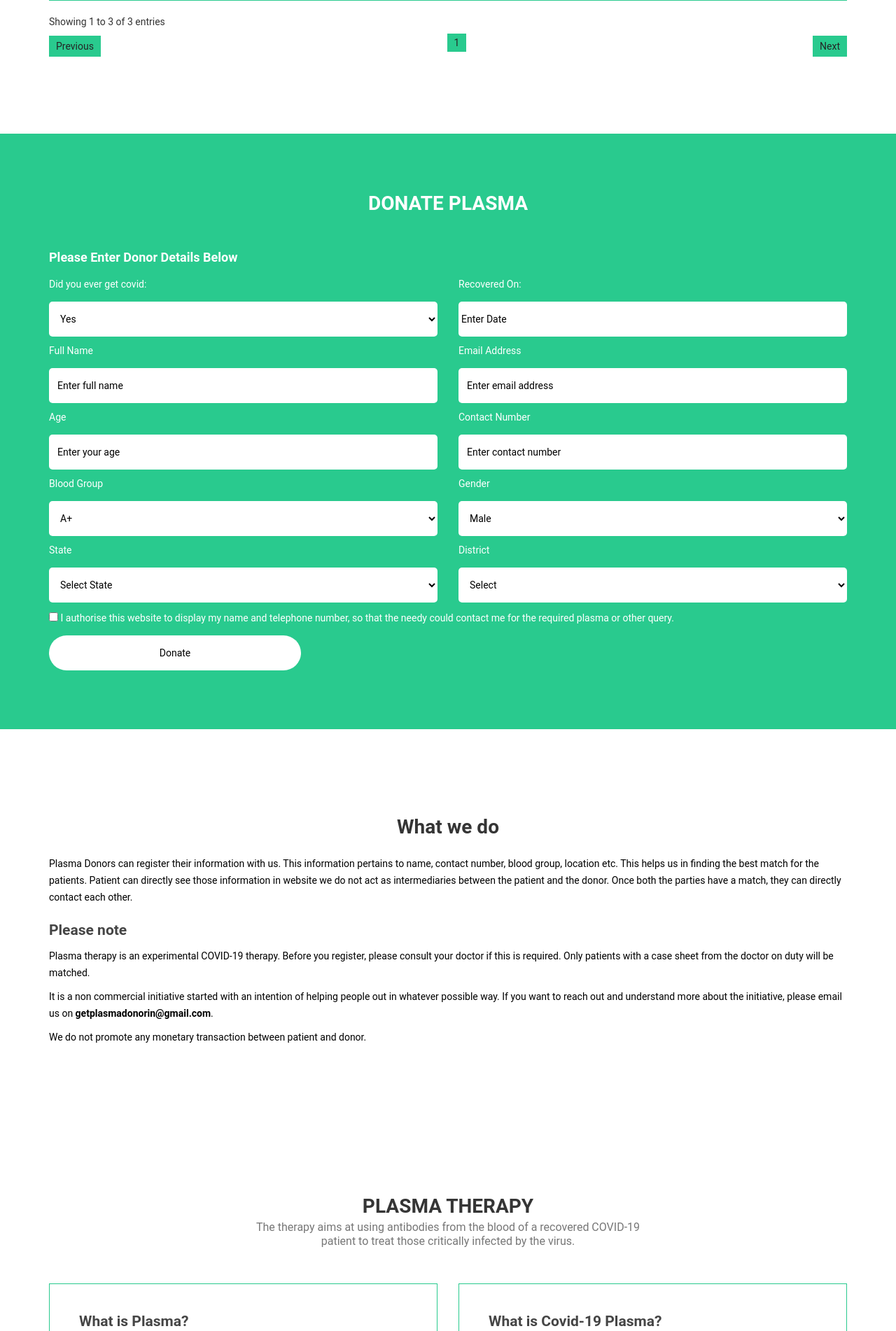
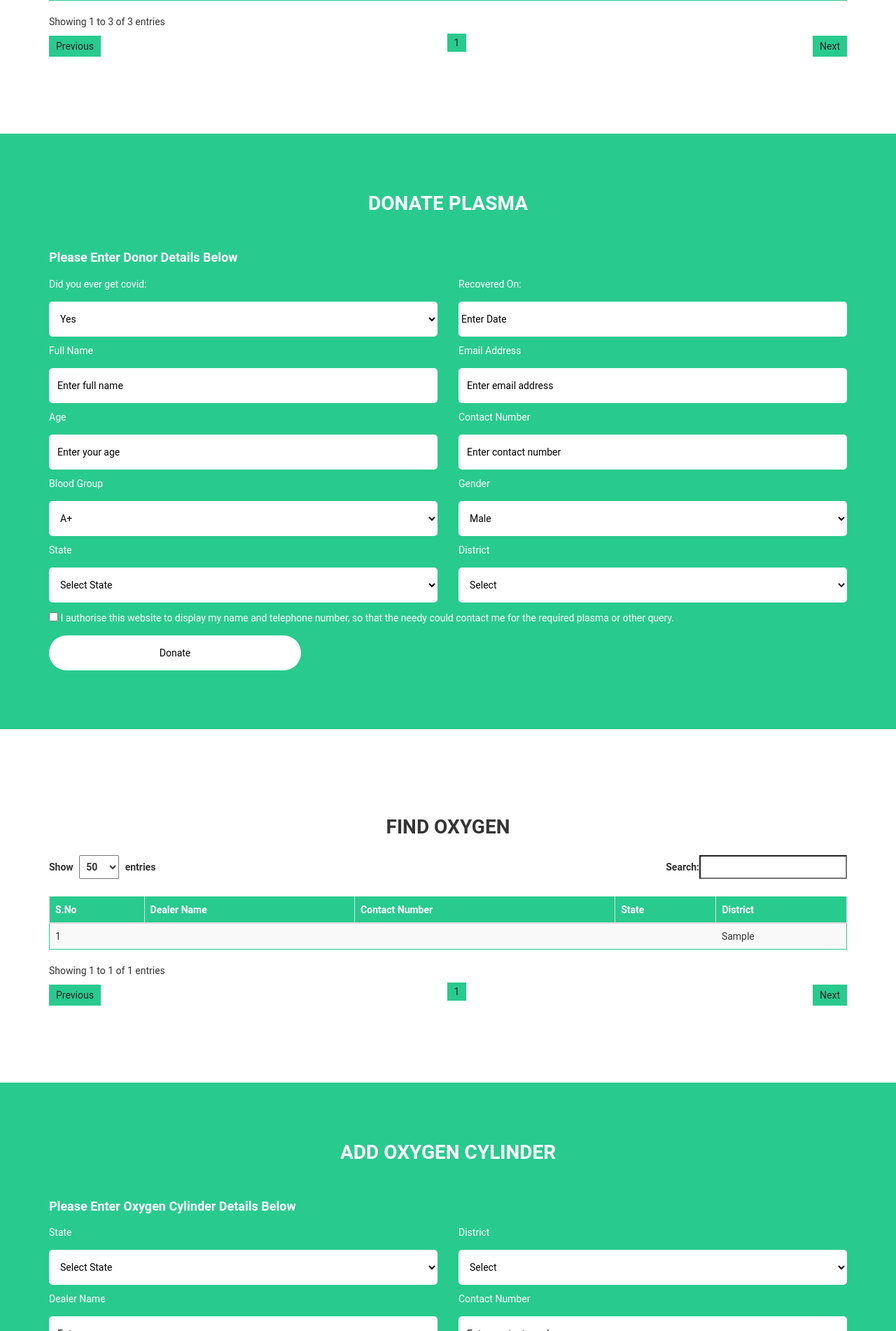
Before and after one commit to sarthakgarg234/get_plasma_donate, a PHP site: page /get_plasma_donate/ in a window 1280 px wide. Shown: the part 2113-4015 px from the top of the page at 70% size. Run offline with PHP 8.4, Linux system fonts and the light colour scheme; data comes from the database, SQL or seed files in the repository; tables that the repository leaves empty or names only in its code hold one stand-in row (values such as "Sample post"); data that the repository does not hold is empty.

Commit message:
Adding oxygen cylinder func.

```diff
--- a/index.php
+++ b/index.php
@@ -1,5 +1,6 @@
 <?php include("connection.php");
      $query_state =mysqli_query($con,"SELECT * FROM state");
+     $query_state_plasma =mysqli_query($con,"SELECT * FROM state");
 ?>
 <!DOCTYPE html>
 <html lang="en">
@@ -62,10 +63,10 @@
                <ul class="nav navbar-nav navbar-nav-first">
                   <li><a href="#about" class="smoothScroll">How It Works</a></li>
                   <li><a href="#who_can_donate" class="smoothScroll">Who Can Donate</a></li>
-                  <li><a href="#contact" class="smoothScroll">Donate Plasma</a></li>
+                  <li><a href=".donate_plasma" class="smoothScroll">Donate Plasma</a></li>
                   <li><a href="#find_a_donor" class="smoothScroll">Find a Donor</a></li>
-                  <li><a href="#what_we_do" class="smoothScroll">What we do</a></li>
-                  <li><a href="#plasma_therapy" class="smoothScroll">More about Plasma</a></li>
+                  <li><a href="#oxygen_cylinder" class="smoothScroll">Oxygen Cylinder</a></li>
+                  <li><a href=".add_oxygen_cylinder" class="smoothScroll">Add Oxygen Cylinder</a></li>
                </ul>
             </div>
          </div>
@@ -81,7 +82,8 @@
                            <h1>India Needs You !</h1>
                            <h3> If you are a recovered Covid 19 patient, come forward and donate your plasma. Your contribution may help save a life!</h3>
                            <a href="#contact" class="section-btn btn btn-default smoothScroll">Donate Plasma</a>
-                           <a href="#find_a_donor" class="section-btn btn btn-default smoothScroll">Find a Donor</a>
+                           <a href="#find_a_donor" class="section-btn btn btn-default smoothScroll">Find a Plasma Donor</a>
+                           <a href="#oxygen_cylinder" class="section-btn btn btn-default smoothScroll">Find Oxygen Cylinder</a>
                         </div>
                      </div>
                   </div>
@@ -160,8 +162,7 @@
             </div>
          </div>
       </section>
-
-      <!-- Donor Listing -->
+      <!-- Plasma Listing -->
       <section id="find_a_donor" class="find_a_donor">
          <div class="container">
           <h2 class="text-center">FIND A DONOR</h2>
@@ -242,8 +243,8 @@
             </div>
          </div>
       </section>
-      <!-- CONTACT -->
-      <section id="contact">
+      <!-- DONATE PLASMA -->
+      <section id="contact" class="donate_plasma">
          <div class="container">
             <h2 class="text-center">DONATE PLASMA</h2>
             <form id="contact-form" role="form" action="save_donor_information.php" method="post">
@@ -303,6 +304,93 @@
                   </div>
                   <div class="col-md-6">
                      <label>State</label>
+                     <select required onChange="getdistrictPlasma(this.value);" name="state" id="state" class="form-control">
+                         <option value="">Select State</option>
+                        <?php
+                           while($row=mysqli_fetch_array($query_state_plasma)) { ?>
+                        <option value="<?php echo $row['StCode'];?>"><?php echo $row['StateName'];?></option>
+                        <?php } ?>
+                     </select>
+                  </div>
+                  <div class="col-md-6">
+                     <label>District</label>
+                     <select required name="district" id="district-list-plasma" class="form-control">
+                        <option value="">Select</option>
+                     </select>
+                  </div>
+                  <div class="col-sm-12">
+                     <input type="checkbox" required id="vehicle1" name="authorize" value="">
+                     <label for="vehicle1">I authorise this website to display my name and telephone number, so that the needy could contact me for the required plasma or other query.</label><br>
+                  </div>
+                  <div class="col-md-4 col-sm-12">
+                     <input type="submit" class="form-control" name="donate" value="Donate">
+                  </div>
+               </div>
+            </form>
+         </div>
+      </section>
+       <!-- FIND OXYGEN CYLINDER -->
+       <section id="oxygen_cylinder" class="oxygen_cylinder">
+         <div class="container">
+          <h2 class="text-center">FIND OXYGEN</h2>
+          <?php if (isset($_SESSION['oxygen_success_message']) && $_SESSION['oxygen_success_message'] != '') { ?>
+            <div class="alert alert-success alert-dismissible" role="alert">
+              <button type="button" class="close" data-dismiss="alert" aria-label="Close"><span aria-hidden="true">&times;</span></button>
+              <?php echo $_SESSION['oxygen_success_message']; ?>
+            </div>
+         <?php $_SESSION['oxygen_success_message'] = '';
+               unset($_SESSION['oxygen_success_message']);
+         } ?>
+            <div class="table-responsive">
+               <div class="table-wrapper">
+                  <table id="oxygenListing" class="table table-striped table-hover">
+                     <thead>
+                        <tr>
+                           <th>S.No</th>
+                           <th>Dealer Name</th>
+                           <th>Contact Number</th>
+                           <th>State</th>
+                           <th>District</th>
+                        </tr>
+                     </thead>
+                     <tbody>
+                        <?php
+                           $ret=mysqli_query($con,"SELECT oxygen_cylinder_details.*, state.StateName FROM oxygen_cylinder_details LEFT JOIN state ON oxygen_cylinder_details.state = state.StCode order by state.StateName");
+                           $cnt=1;
+                           $row=mysqli_num_rows($ret);
+                           if($row>0){
+                           while ($row=mysqli_fetch_array($ret)) {
+                           ?>
+                        <!--Fetch the Records -->
+                        <tr>
+                           <td><?php echo $cnt;?></td>
+                           <td><?php  echo $row['dealerName'];?></td>
+                           <td><a href="tel:<?php echo $row['contactNumber'];?>"><?php echo $row['contactNumber'];?></a></td>
+                           <td><?php  echo $row['StateName'];?></td>
+                           <td> <?php  echo $row['district'];?></td>
+                        </tr>
+                        <?php
+                           $cnt=$cnt+1;
+                           } } else {?>
+                        <tr>
+                           <th style="text-align:center; color:red;" colspan="6">No Record Found</th>
+                        </tr>
+                        <?php } ?>
+                     </tbody>
+                  </table>
+               </div>
+            </div>
+         </div>
+      </section>
+      <!-- ADD OXYGEN CYLINDER -->
+      <section id="contact" class="add_oxygen_cylinder">
+         <div class="container">
+            <h2 class="text-center">ADD OXYGEN CYLINDER</h2>
+            <form id="contact-form" role="form" action="add_oxygen_cylinder.php" method="post">
+               <h4>Please Enter Oxygen Cylinder Details Below</h4>
+               <div class="row">
+                  <div class="col-md-6">
+                     <label>State</label>
                      <select required onChange="getdistrict(this.value);" name="state" id="state" class="form-control">
                          <option value="">Select State</option>
                         <?php
@@ -317,12 +405,22 @@
                         <option value="">Select</option>
                      </select>
                   </div>
+                  <div class="col-md-6">
+                     <label>Dealer Name</label>
+                     <input required type="text" class="form-control" placeholder="Enter your name"
+                        name="dealerName">
+                  </div>
+                  <div class="col-md-6">
+                     <label>Contact Number</label>
+                     <input required type="number" class="form-control" placeholder="Enter contact number"
+                        name="contactNumber">
+                  </div>
                   <div class="col-sm-12">
-                     <input type="checkbox" required id="vehicle1" name="authorize" value="">
-                     <label for="vehicle1">I authorise this website to display my name and telephone number, so that the needy could contact me for the required plasma or other query.</label><br>
+                     <input type="checkbox" required id="authorize_oxygen" name="authorize_oxygen" value="">
+                     <label for="authorize_oxygen">I authorise this website to display my name and telephone number, so that the needy could contact me for the required oxygen or other query.</label><br>
                   </div>
                   <div class="col-md-4 col-sm-12">
-                     <input type="submit" class="form-control" name="donate" value="Donate">
+                     <input type="submit" class="form-control" name="add" value="Add">
                   </div>
                </div>
             </form>
@@ -342,48 +440,6 @@
                            <p>Plasma therapy is an experimental COVID-19 therapy. Before you register, please consult your doctor if this is required. Only patients with a case sheet from the doctor on duty will be matched.</p>
                            <p>It is a non commercial initiative started with an intention of helping people out in whatever possible way. If you want to reach out and understand more about the initiative, please email us on <strong>getplasmadonorin@gmail.com</strong>.</p>
                            <p>We do not promote any monetary transaction between patient and donor.</p>
-                  </div>
-               </div>
-            </div>
-         </div>
-      </section>
-
-      <!-- FEATURE -->
-      <section id="plasma_therapy">
-         <div class="container">
-            <div class="row">
-               <div class="col-md-12 col-sm-12">
-                  <div class="section-title text-center">
-                     <h2>PLASMA THERAPY <small>The therapy aims at using antibodies from the blood of a recovered COVID-19 patient
-                        to treat those critically infected by the virus.
-                        </small>
-                     </h2>
-                  </div>
-               </div>
-            </div>
-            <div class="row d-flex">
-               <div class="col-md-6">
-                  <div class="feature-thumb">
-                     <h3>What is Plasma?</h3>
-                     <p>Plasma is the clear, straw-colored liquid portion of blood that remains after red blood cells, white blood cells, platelets and other cellular components are removed. It is the single largest component of human blood, comprising about 55 percent, and contains water, salts, enzymes, antibodies and other proteins.</p>
-                  </div>
-               </div>
-               <div class="col-md-6">
-                  <div class="feature-thumb">
-                     <h3>What is Covid-19 Plasma?</h3>
-                     <p>Convalescent plasma refers to plasma obtained from an individual who has recuperated from an infection. During the infectious period, the individual’s immune system would have mounted an attack on the foreign virus. By the time the virus is vanquished, the body would have developed ammunition specifically to beat the virus, which will be a type of antibody</p>
-                  </div>
-               </div>
-               <div class="col-md-6">
-                  <div class="feature-thumb">
-                     <h3>Why to donate Plasma?</h3>
-                     <p>Quite simply, plasma donors are needed because lives depend on plasma protein therapies. Donating plasma is often called, "the gift of life.".Plasma donation and blood donation are critically important activities that contribute to saving lives.Your plasma will be used to create therapies to treat Covid-19 patients.</p>
-                  </div>
-               </div>
-               <div class="col-md-6">
-                  <div class="feature-thumb">
-                     <h3>Who can donate Plasma?</h3>
-                     <p>You have a prior, verified diagnosis of COVID-19, but are now symptom free. You must have recovered from symptoms at least 14 days prior to donation.You are at least 17 years old and less than 65 years old. You do not have diabetes or high blood pressure.</p>
                   </div>
                </div>
             </div>
@@ -423,6 +479,10 @@
                "iDisplayLength": 50
           });
 
+          $('#oxygenListing').dataTable({
+               "iDisplayLength": 50
+          });
+
           $('#bloodGroup').on('change', function () {
                     table.api().column(6).search( this.value ).draw();
                 } );
@@ -441,6 +501,16 @@
               }
               });
          }
+         function getdistrictPlasma(val) {
+              $.ajax({
+              type: "POST",
+              url: "get_district.php",
+              data:'state_id='+val,
+              success: function(data){
+                   $("#district-list-plasma").html(data);
+              }
+              });
+         }
       </script>
    </body>
 </html>
--- /dev/null
+++ b/sitemap.xml
@@ -0,0 +1,6 @@
+This XML file does not appear to have any style information associated with it. The document tree is shown below.
+<urlset xmlns="http://www.sitemaps.org/schemas/sitemap/0.9" xmlns:xsi="http://www.w3.org/2001/XMLSchema-instance" xsi:schemaLocation="http://www.sitemaps.org/schemas/sitemap/0.9 http://www.sitemaps.org/schemas/sitemap/0.9/sitemap.xsd">
+<url>
+<loc>https://www.getplasma.store</loc>
+</url>
+</urlset>
```
Also changed, not shown: add_oxygen_cylinder.php (added, +25 -0 lines).
